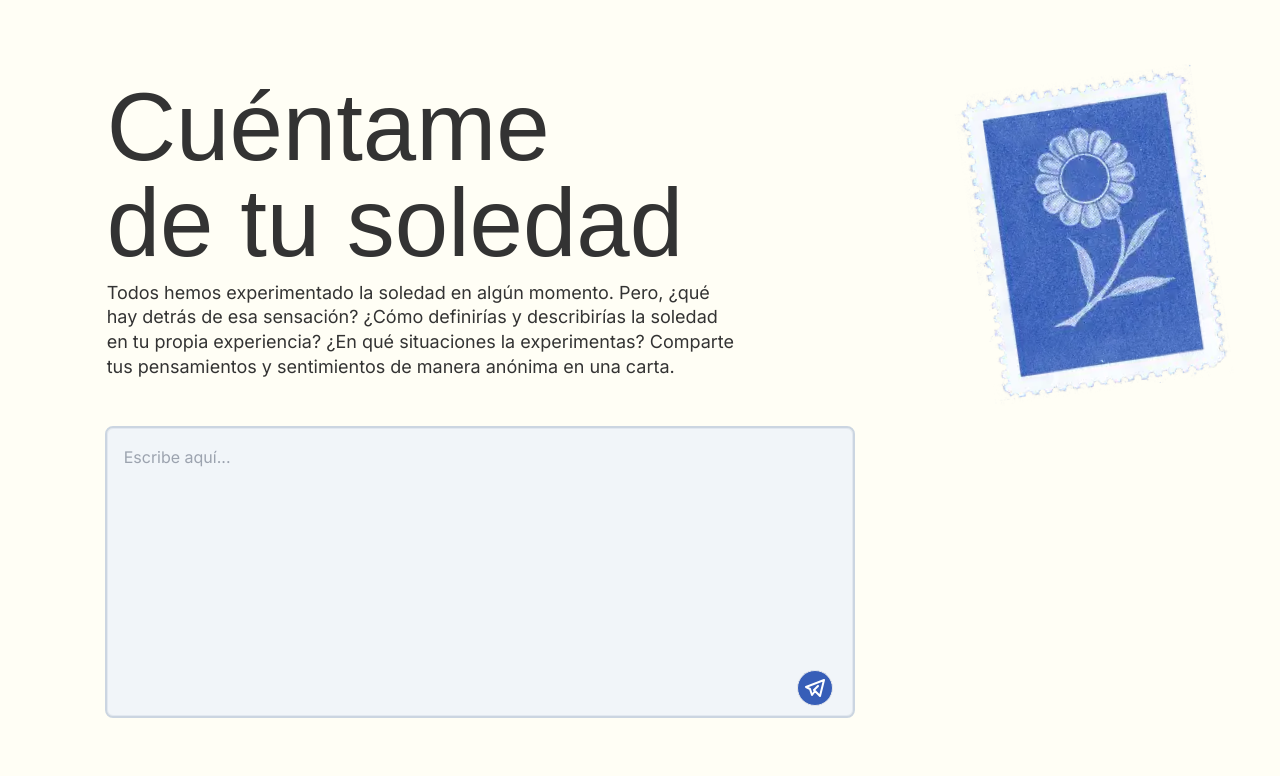
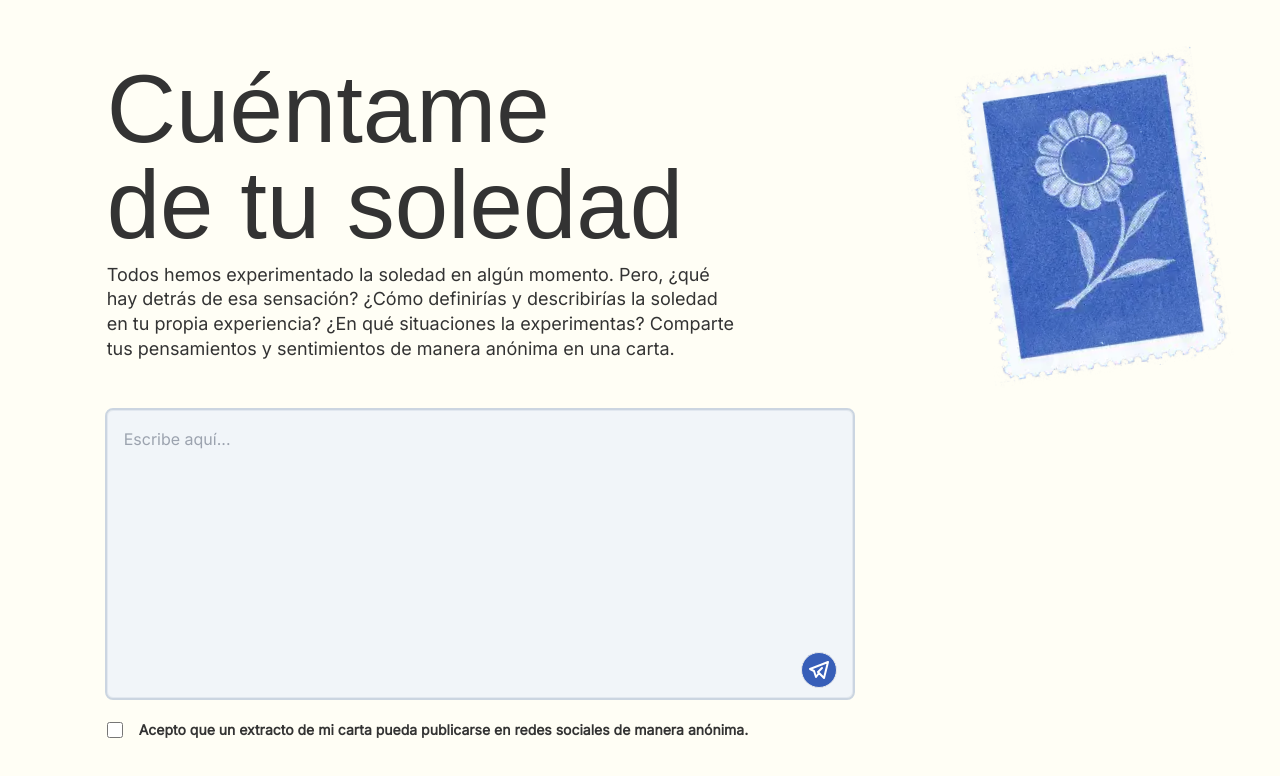
Before and after one commit to tomas-oa/cartas-de-soledad, a Next.js app: page / in a window 1280 px wide. Shown: the top 776 px of the page. Built offline with nearby package versions, Linux system fonts and the light colour scheme; a web font is replaced by a local one.

Commit message:
feat(form): :sparkles: user consent
added consent checkbox so each user can agree to use their responses

```diff
--- a/src/app/677fe21b65f4a6cf1d105853d51f4f0a562698aa6374cb4d279d46a99dd3e6a3/page.tsx
+++ b/src/app/677fe21b65f4a6cf1d105853d51f4f0a562698aa6374cb4d279d46a99dd3e6a3/page.tsx
@@ -8,10 +8,15 @@ export default async function Answers () {
   return (
     <main className='flex flex-col items-center gap-12'>
       <ul className='grid grid-cols-1 md:grid-cols-2 gap-8 mb-12'>
-        {data?.map(({ id, created_at: createdAt, response }) => (
+        {data?.map(({ id, created_at: createdAt, response, does_consent: doesConsent }) => (
           <li key={id} className='border rounded-lg p-8 shadow-md bg-slate-100'>
-            <small>{new Date(createdAt).toLocaleDateString()}</small>
-            <p className='mt-4 [text-wrap:balance]'>{response}</p>
+            <header className='flex justify-between'>
+              <small>Consentimiento: {doesConsent as boolean ? 'Sí' : 'No'}</small>
+              <small>{new Date(createdAt).toLocaleDateString()}</small>
+            </header>
+            <main>
+              <p className='mt-4 [text-wrap:balance]'>{response}</p>
+            </main>
           </li>
         ))}
       </ul>
--- a/src/components/Form.tsx
+++ b/src/components/Form.tsx
@@ -7,15 +7,30 @@ export default async function Form () {
   const submitAnswer = async (form: FormData) => {
     'use server'
     const answer = form.get('answer')
+    const doesConsent = form.get('does_consent') ?? false
+
     if (answer === '') return
 
     const supabase = createServerActionClient({ cookies })
-    await supabase.from('answers').insert({ response: answer })
+    await supabase
+      .from('answers')
+      .insert({ response: answer, does_consent: doesConsent })
   }
 
   return (
-    <form className="relative" action={submitAnswer}>
+    <form action={submitAnswer}>
       <TextArea />
+      <div className="flex gap-4 mt-4 text-left items-center">
+        <input
+          className="bg-[#375eb8] w-4 h-4 rounded-md"
+          id="does_consent"
+          name="does_consent"
+          type="checkbox"
+        />
+        <label className="text-sm font-bold" htmlFor="does_consent">
+          Acepto que un extracto de mi carta pueda publicarse en redes sociales de manera anónima.
+        </label>
+      </div>
     </form>
   )
 }
--- a/src/components/TextArea.tsx
+++ b/src/components/TextArea.tsx
@@ -36,20 +36,23 @@ export default function TextArea () {
   }
 
   return (
-    <>
+    <div className='relative'>
       <textarea
         required={true}
         autoFocus={true}
         ref={textAreaRef}
-        name='answer'
+        name="answer"
         className="bg-slate-100 text-[#333] w-full h-52 sm:h-72 p-2 px-3 sm:p-4 resize-none rounded-md border border-slate-200 shadow-sm focus:outline focus:outline-offset-0 focus:outline-2 focus:outline-slate-300"
         placeholder="Escribe aquí..."
         onInvalid={invalidAnswer}
+      ></textarea>
+      <button
+        type="submit"
+        disabled={pending}
+        className="w-9 grid place-content-center absolute bottom-4 right-2 md:bottom-4 md:right-4 aspect-square rounded-full border bg-[#375eb8] hover:scale-110 hover:transition-all disabled:opacity-25 focus:scale-110 focus:transition-all"
       >
-      </textarea>
-      <button type='submit' disabled={pending} className="w-9 grid place-content-center absolute bottom-4 right-2 sm:right-5 aspect-square rounded-full border bg-[#375eb8] hover:scale-110 hover:transition-all disabled:opacity-25 focus:scale-110 focus:transition-all">
         <Send />
       </button>
-    </>
+    </div>
   )
 }
```
